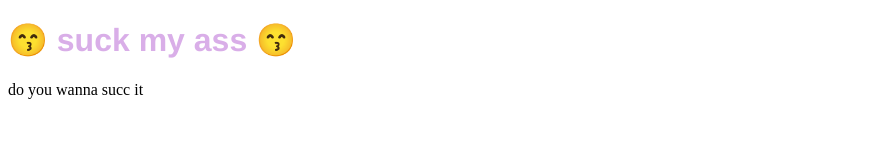
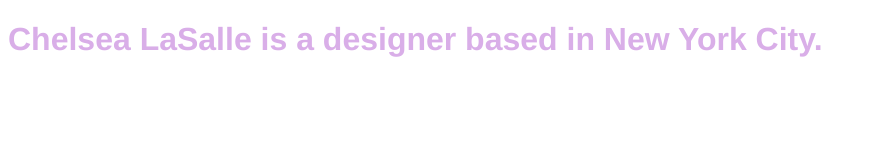
Before and after one commit to chels/chels.github.io, a plain HTML site: page index.html in a window 1280 px wide. Shown: the whole page, without its empty margins (0-876 px from the left). Drawn offline with Linux system fonts and the light colour scheme.

Commit message:
header update

```diff
--- a/index.html
+++ b/index.html
@@ -6,8 +6,7 @@
 </head>
 
 <body>
-    <h1>😙 suck my ass 😙</h1>
-    <p> do you wanna succ it</p>
+    <h1>Chelsea LaSalle is a designer based in New York City.</h1>
 </body>
 
 </html>
```
